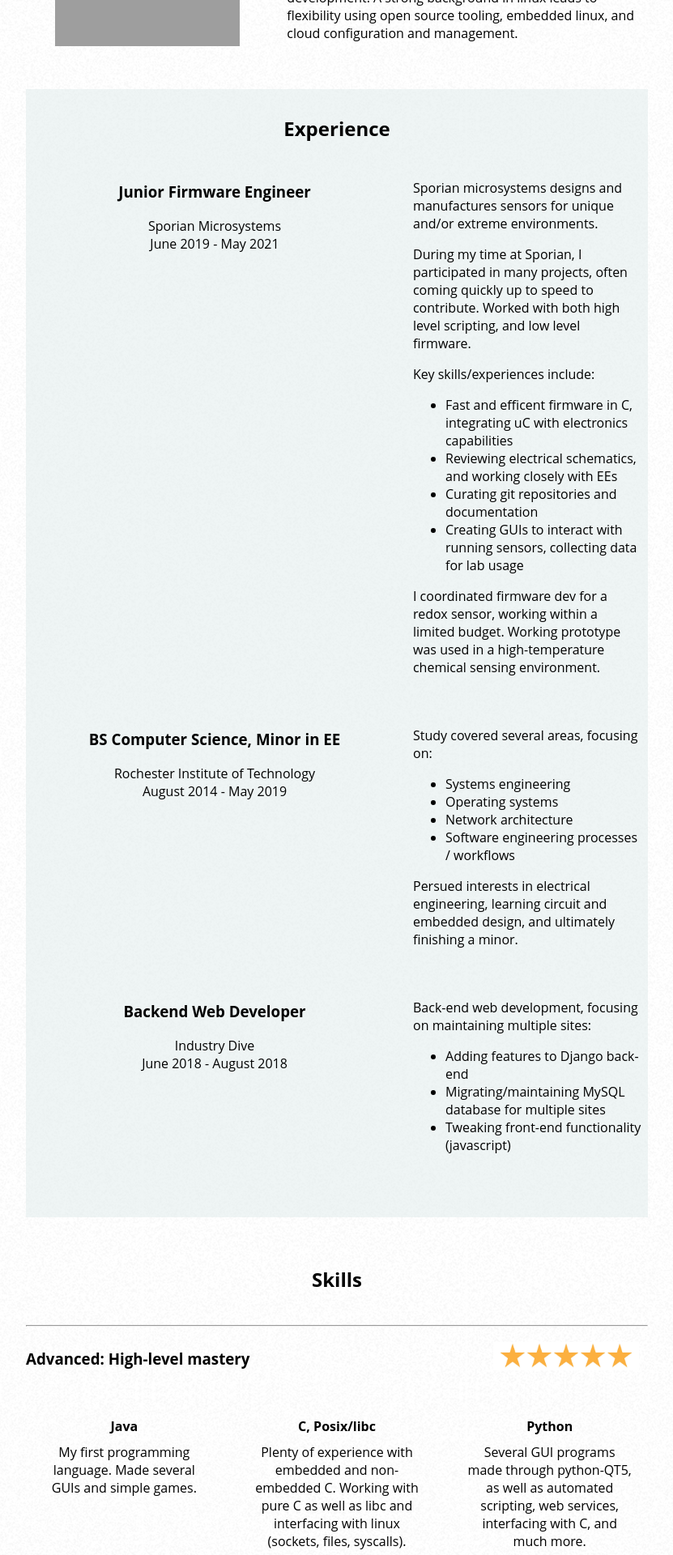
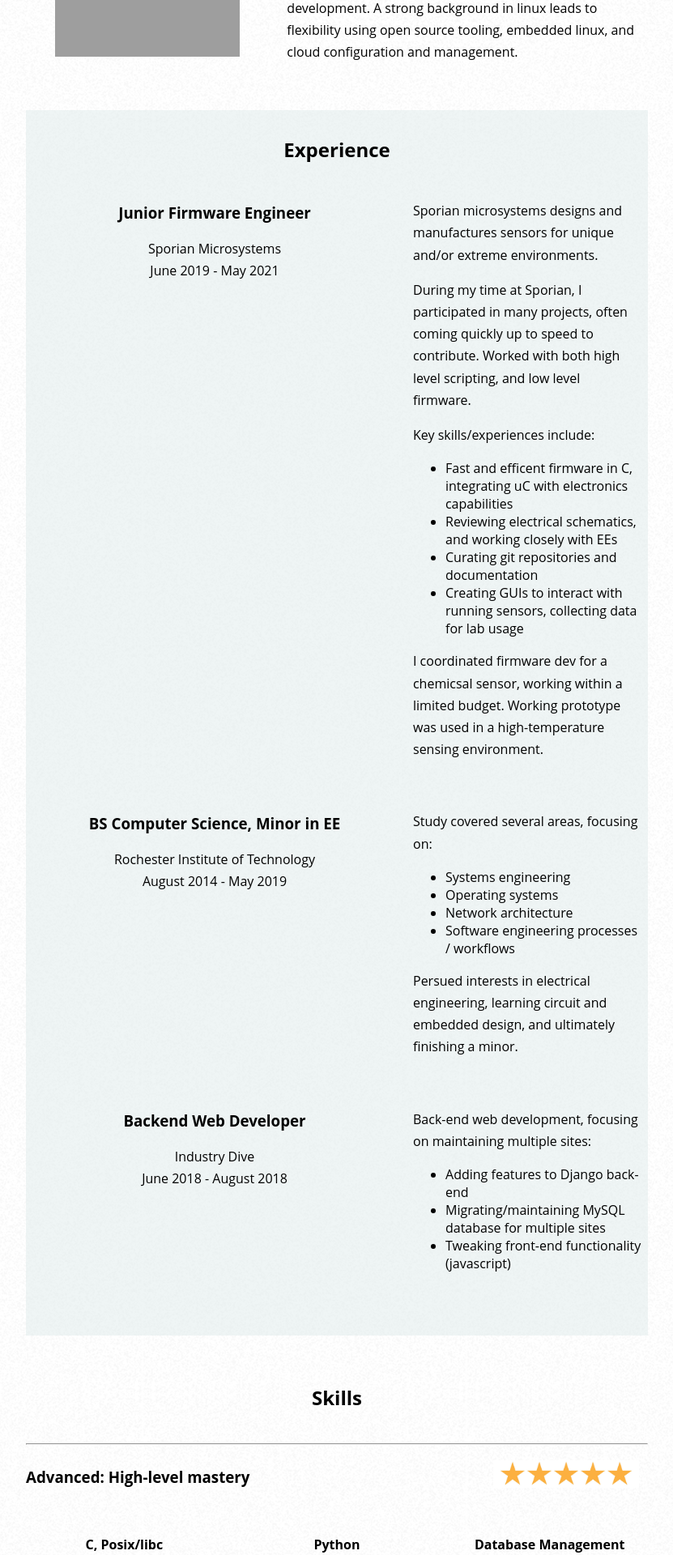
Before and after one commit to somebody422/personal-website, a PHP site: page /resume.php in a window 1280 px wide. Shown: the part 240-2160 px from the top of the page at 81% size, without its empty margins (224-1055 px from the left). Run offline with PHP 8.4, Linux system fonts and the light colour scheme; grey boxes are pictures that could not be loaded.

Commit message:
Finishing up content, added first colorscheme

```diff
--- /dev/null
+++ b/html/colors/colorscheme1.css
@@ -0,0 +1,26 @@
+
+
+
+/* Global variables */
+:root {
+  --light-bg-1: rgb(233, 247, 241);
+
+  --bluegreen: rgb(0, 153, 94);
+  --bluegreen-dark: rgb(0, 74, 45);
+  --bluegreen-light: rgb(0, 219, 135);
+
+
+  --red: #e76f51;
+  --red-darker: #c05d45;
+  --orange: #f4a261;
+  --yellow: #e9c46a;
+  --cyan: #2a9d8f;
+  --blue: #264653;
+}
+
+
+/* Classes */
+
+.cs-emphasis-1 {
+  color: var(--red-darker);
+}
--- a/html/global.css
+++ b/html/global.css
@@ -16,6 +16,9 @@
 @import url("themes/blue-fade.css");
 @import url("themes/light-blocky.css");
 
+/* A color theme: only pick one! */
+@import url("colors/colorscheme1.css");
+
 /* Resets */
 html,
 body{
@@ -30,6 +33,10 @@ body{
 body {
   font-family: "Open Sans", sans-serif;
   background-image: url("res/so-white.png");
+}
+
+p {
+  line-height: 1.7em;
 }
 
 a {
@@ -49,3 +56,7 @@ a:hover {
 .hidden {
   display: none;
 }
+
+.bigger-font {
+  font-size: 1.4em;
+}
--- a/html/index.php
+++ b/html/index.php
@@ -16,8 +16,8 @@
 
 
     <div class="l-body">
-      <h1 class="centered">Hello there.</h1>
-      <p class="centered">I'm sam.</p>
+      <h1 class="centered cs-emphasis-1 serif">Hello there.</h1>
+      <p class="centered bigger-font">I'm sam.</p>
       <p class="centered">I am a programmer interested in many different styles and languages of developement. I also play with electronics and make music. Check out my Github and resume below:</p>
 
       <div class="icon-container">
--- a/html/resume.css
+++ b/html/resume.css
@@ -55,6 +55,9 @@
 .l-skills {
   grid-area: skills;
   margin-top: 40px;
+
+  /* Can remove this once there is something else below l-skills */
+  margin-bottom: 140px;
 }
 .l-skills > h2 {
   text-align: center;
@@ -178,20 +181,7 @@
   min-height: 50px;
   padding: 10px 20px;
   text-align: center;
-  /*
-  background-color: lightblue;
-  border-radius: 20%;
-  */
-  /*
-  background-image: url("res/scribble_25_scaled.png");
-  */
-  /*
-  background-image: url("res/sun_scaled.png");
-  */
-  /*
-  background-repeat: no-repeat;
-  background-position: center;
-  */
+
 }
 .skill-container h4 {
   margin-bottom: 10px;
--- a/html/resume.php
+++ b/html/resume.php
@@ -56,7 +56,7 @@
               <li>Curating git repositories and documentation</li>
               <li>Creating GUIs to interact with running sensors, collecting data for lab usage</li>
             </ul>
-            <p>I coordinated firmware dev for a redox sensor, working within a limited budget. Working prototype was used in a high-temperature chemical sensing environment.<p>
+            <p>I coordinated firmware dev for a chemicsal sensor, working within a limited budget. Working prototype was used in a high-temperature sensing environment.<p>
           </div>
           <div class="experience-rit-left">
             <h3>BS Computer Science, Minor in EE</h3>
@@ -99,12 +99,8 @@
       </div> <!-- skills-header -->
       <div class="skills">
         <div class="skill-container">
-          <h4>Java</h4>
-          <p>My first programming language. Made several GUIs and simple games.</p>
-        </div>
-        <div class="skill-container">
           <h4>C, Posix/libc</h4>
-          <p>Plenty of experience with embedded and non-embedded C. Working with pure C as well as libc and interfacing with linux (sockets, files, syscalls).
+          <p>Plenty of experience with embedded and non-embedded C. Working with pure C/libc as well as interfacing with linux (sockets, files, syscalls) and assembly (mips, x86).
         </div>
         <div class="skill-container">
           <h4>Python</h4>
@@ -115,12 +111,16 @@
           <p>MySQL, SQLite. Experience designing as well as maintaining database systems.</p>
         </div>
         <div class="skill-container">
-          <h4>Web Front-end</h4>
-          <p>TODO: learn this shit first then description</p>
+          <h4>Web back-end</h4>
+          <p>Back-end server maintenance and development. Python/Django, and PHP/Wordpress</p>
         </div>
         <div class="skill-container">
-          <h4>Web back-end</h4>
-          <p>TODO: learn this shit first then description</p>
+          <h4>Code management and practices</h4>
+          <p>Inspecting and fixing VCS history, mainly Git. Software practices such as creating documentation, automatic testing, code reviewing, ect.</p>
+        </div>
+        <div class="skill-container">
+          <h4>Embedded code/electronics</h4>
+          <p>Designing circuits around microcontrollers, writing firmware, debugging software and hardware issues.</p>
         </div>
       </div>  <!-- skills -->
       <div class="skills-header">
@@ -132,16 +132,17 @@
       </div> <!-- skills-header -->
       <div class="skills">
         <div class="skill-container">
-          <h4>Containerization</h4>
-          <p>Docker, vagrant. TODO: more info here</p>
+          <h4>Web Front-end</h4>
+          <p>Website design, mockup and prototype creation. Varius tools/languages including HTML, CSS, javascript.</p>
         </div>
         <div class="skill-container">
-          <h4>placeholder</h4>
-          <p>something I havn't learned yet. blah blah blah blah blah</p>
+          <h4>Containerization</h4>
+          <p>Creating micro-services using Docker, docker-compose, kubernetes</p>
         </div>
         <div class="skill-container">
-          <h4>Toasting Bread</h4>
-          <p>Deep experience with toasting white, wheat, and sourdough. Specialize in darkness settings 2 through 6.<br>Second place won at the Intercollegiate Tournament for Competetive Toasting.</p>
+          <h4>Misc languages</h4>
+          <p>Languages I know but havn't used in a while:</p>
+          <p>Lua, Ruby, Rust, Perl</p>
         </div>
       </div>  <!-- skills -->
     </div>  <!-- l-skills -->
```
Also changed, not shown: html/index.css (+13 -0 lines).
